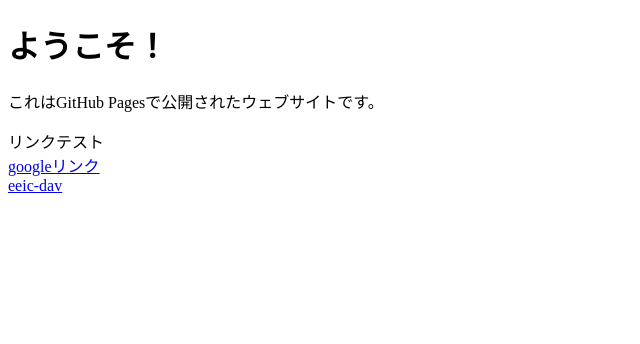
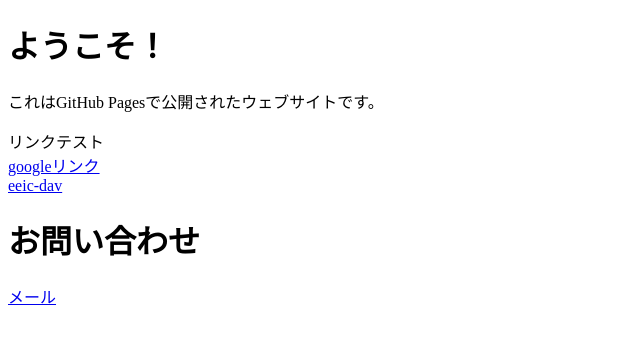
Before and after one commit to soo-matchy/soo-matchy.github.io, a plain HTML site: page index.html in a window 1280 px wide. Shown: the whole page, without its empty margins (0-640 px from the left). Drawn offline with Linux system fonts and the light colour scheme.

Commit message:
Update index.html

```diff
--- a/index.html
+++ b/index.html
@@ -13,5 +13,8 @@
       <a href="https://google.co.jp" rel="external">googleリンク</a><br>
       <a href="http://dav.eeic.jp">eeic-dav</a>
    </p>
+   <h1>お問い合わせ</h1>
+   <a href="mailto:ithinkso.match@gmail.com">メール</a>
+   </p>
 </body>
 </html>
```
